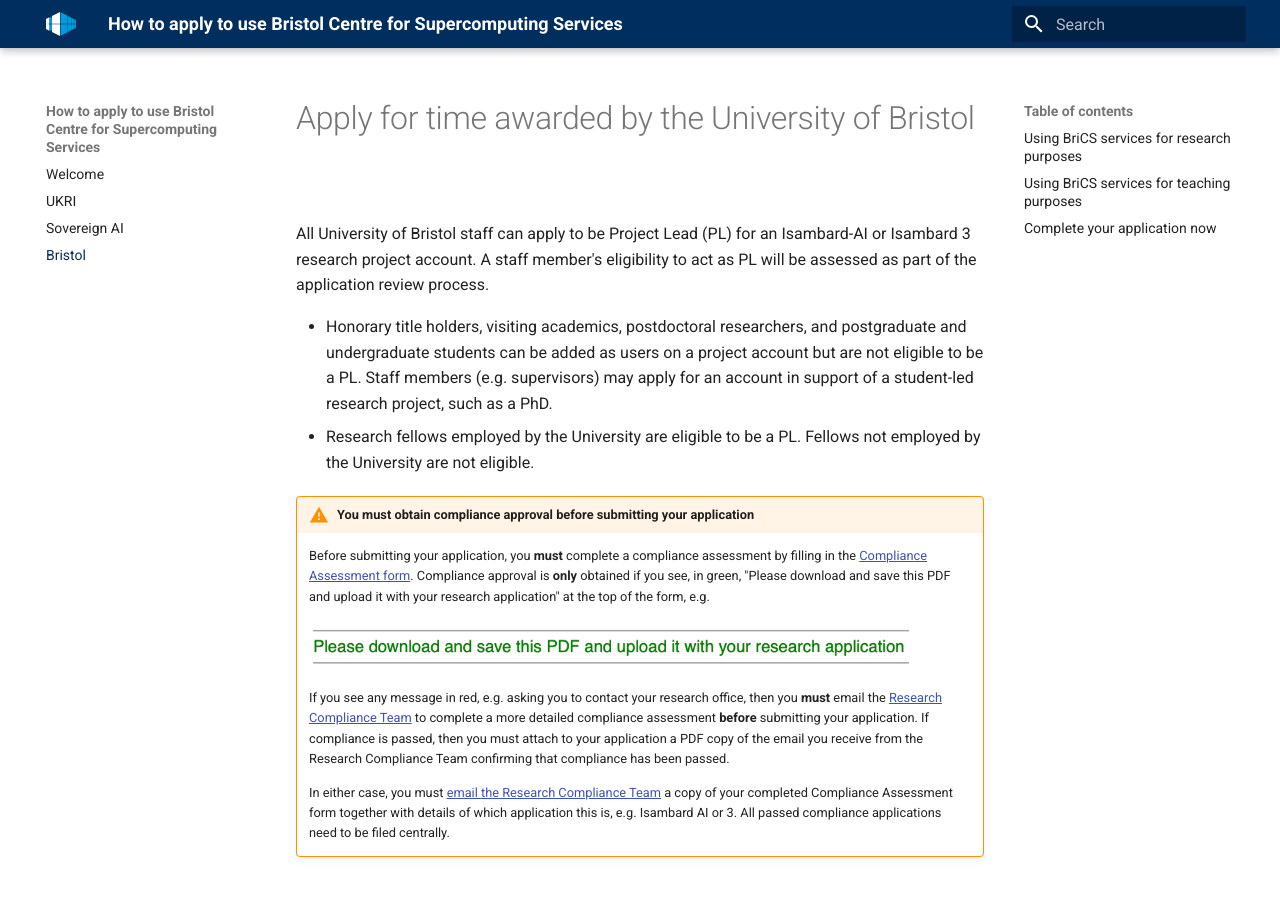
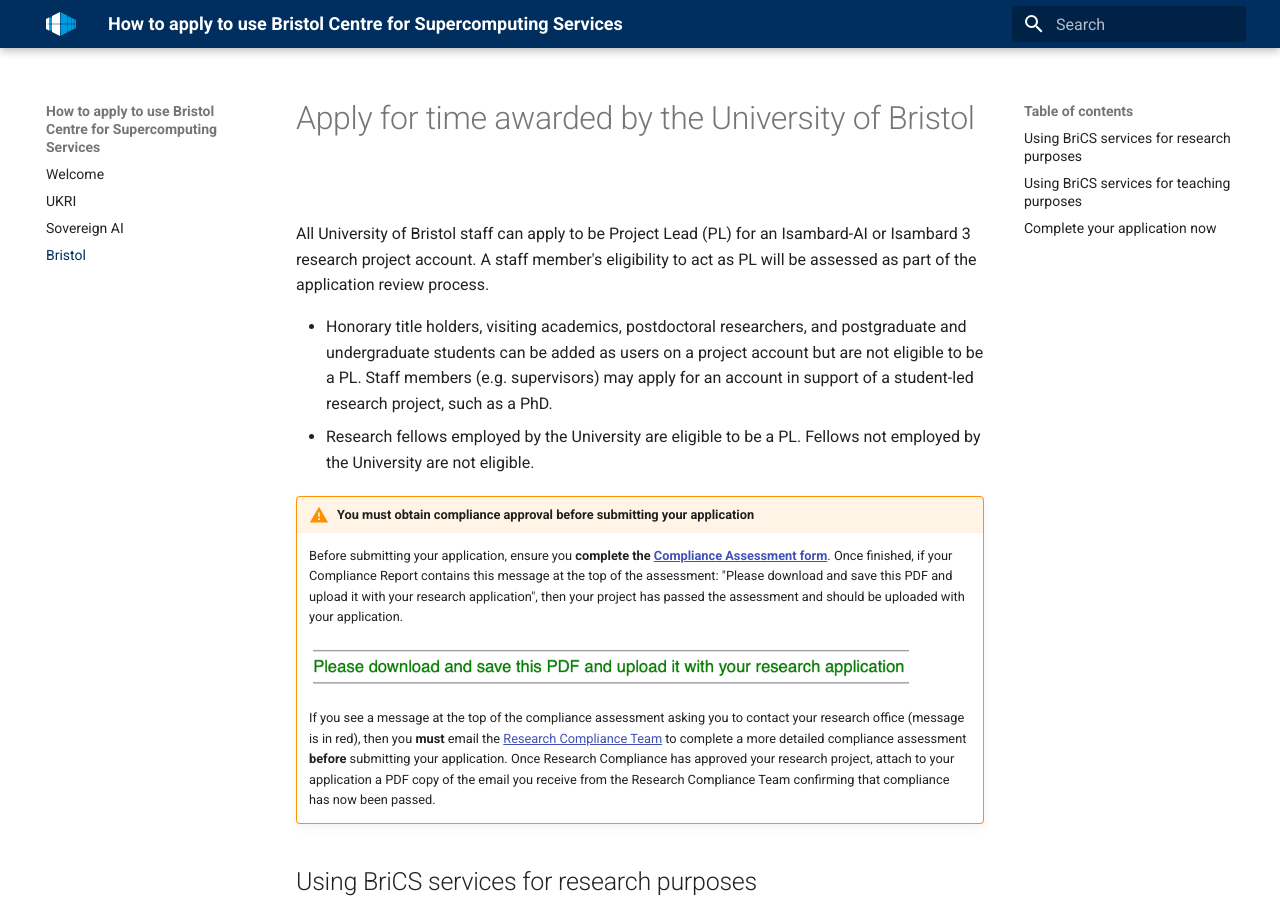
Before and after one commit to isambard-sc/apply.isambard.ac.uk, an MkDocs documentation site: the page built from docs/bristol/index.md, in a window 1280 px wide and 900 px high. Built offline with MkDocs 1.6.1 and Material for MkDocs 9.7.7, drawn with Linux system fonts in a browser that asks for light colours; some of the changed text lies outside the part shown.

Commit message:
Update index.md
Webpage amends agreed with Jacqueline Chernys.

```diff
--- a/docs/bristol/index.md
+++ b/docs/bristol/index.md
@@ -10,13 +10,11 @@
 - Research fellows employed by the University are eligible to be a PL. Fellows not employed by the University are not eligible.
 
 !!! warning "You must obtain compliance approval before submitting your application"
-    Before submitting your application, you **must** complete a compliance assessment by filling in the [Compliance Assessment form][compliance-assessment]. Compliance approval is **only** obtained if you see, in green, "Please download and save this PDF and upload it with your research application" at the top of the form, e.g.
+    Before submitting your application, ensure you **complete the [Compliance Assessment form][compliance-assessment]**. Once finished, if your Compliance Report contains this message at the top of the assessment: "Please download and save this PDF and upload it with your research application", then your project has passed the assessment and should be uploaded with your application.
 
     ![Screenshot of completed compliance assessment form](images/compliance_passed.png){ style="width:100%;max-width:600px;height:auto"}
 
-    If you see any message in red, e.g. asking you to contact your research office, then you **must** email the [Research Compliance Team][contact-drei] to complete a more detailed compliance assessment **before** submitting your application. If compliance is passed, then you must attach to your application a PDF copy of the email you receive from the Research Compliance Team confirming that compliance has been passed.
-
-    In either case, you must [email the Research Compliance Team][contact-drei] a copy of your completed Compliance Assessment form together with details of which application this is, e.g. Isambard AI or 3. All passed compliance applications need to be filed centrally.
+    If you see a message at the top of the compliance assessment asking you to contact your research office (message is in red), then you **must** email the [Research Compliance Team][contact-drei] to complete a more detailed compliance assessment **before** submitting your application. Once Research Compliance has approved your research project, attach to your application a PDF copy of the email you receive from the Research Compliance Team confirming that compliance has now been passed.
 
 ## Using BriCS services for research purposes
 
@@ -50,7 +48,7 @@
 - A project name - this should be a short name that you will use to identify your project
 - A project summary - this should be a brief (2-3 paragraph) summary of your project. This will be made visible to other users of BriCS services.
 - A project description - this should be a short (3-4 paragraph) description of your project. This does not need to be a full proposal - just a brief description that will help the allocation committee understand what the time on BriCS services will be used for.
-- You need to check a checkbox to confirm that your project is non-commercial / research only. If your project is commercial, you should seek advice from the [HPC Allocation and Compliance Committee][hacc-email]. Note, projects that are funded by commercial entities, but which are for research use only and conducted by Bristol-based PhD students or PDRAs are considered non-commercial.
+- You need to check a checkbox to confirm that your project is non-commercial / research only. If your project is commercial, you should seek advice from the [HPC Allocation and Compliance Committee][hacc-email].
 - You need to mark whether or not the project involves confidential, sensitive or GDPR-protected information. If this is the case, then you should seek advice from [BriCS support][brics-support].
 - You then need to upload two completed forms:
     - A [completed Compliance Assessment form][compliance-assessment]. Navigate to [the link][compliance-assessment], fill in the form, and then download the completed form as a PDF. Follow the instructions in the PDF before continuing. For example, if you see "Please download and save this PDF and upload it with your research application", then you can continue to upload this form with your application. However, **if the form asks you to contact your research office, then you need to get in touch with the [Research Compliance Team][contact-drei] to complete a more detailed compliance assessment, which you would then upload with your application**. Note in any case, you will also need to email the [Research Compliance Team][contact-drei] a copy of your completed Compliance Assessment form together with details of which application this is, e.g. Isambard AI or 3.
```
